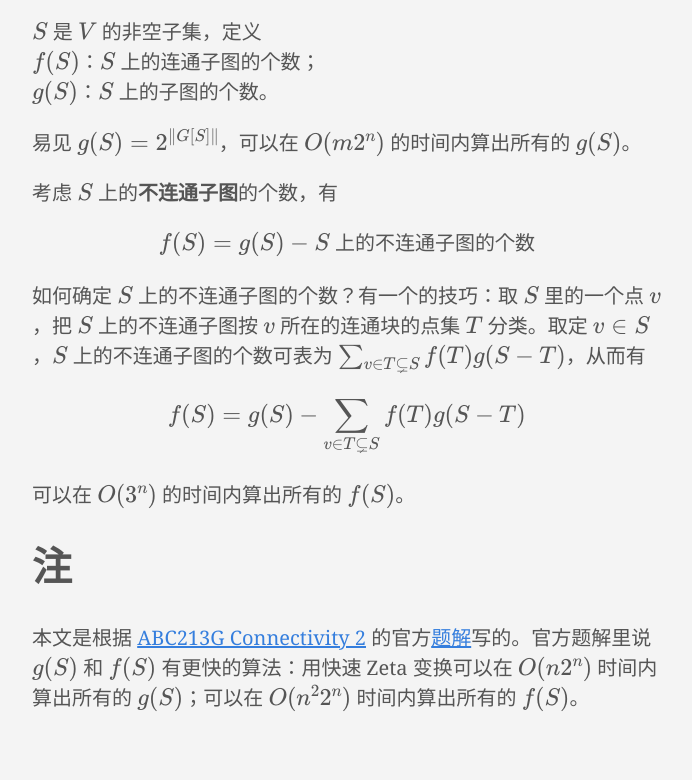
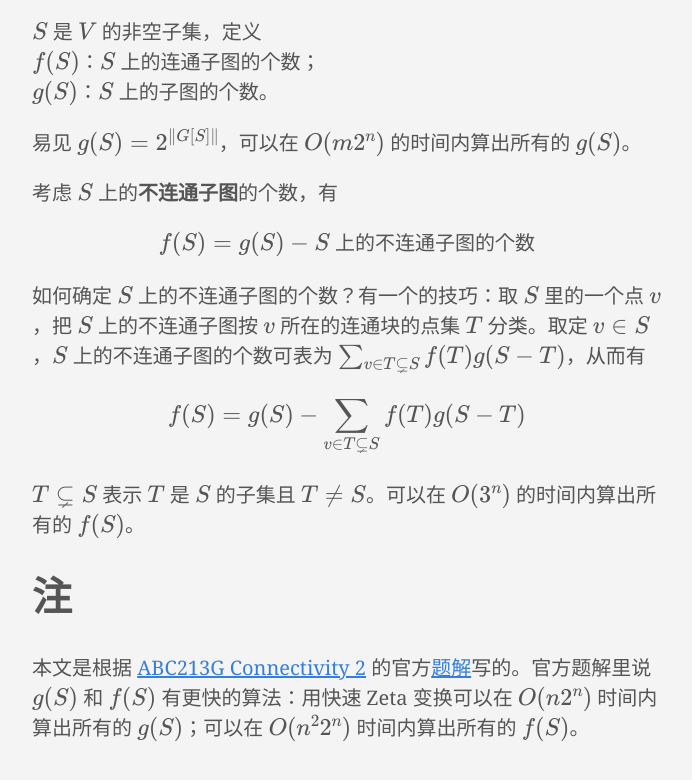
Before and after one commit to GoBigorGoHome/GoBigorGoHome.github.io, a plain HTML site: page posts/subgraph-counting/index.html in a window 1280 px wide. Shown: the part 835-1615 px from the top of the page, without its empty margins (112-804 px from the left). Drawn offline with nearby package versions, Linux system fonts and the light colour scheme.

Commit message:
rebuilding site Wed, Sep  1, 2021  3:49:02 PM

```diff
--- a/posts/subgraph-counting/index.html
+++ b/posts/subgraph-counting/index.html
@@ -38,7 +38,7 @@
 <meta itemprop="name" content="Connected Subgraphs Counting">
 <meta itemprop="description" content="一个简单的计数问题。"><meta itemprop="datePublished" content="2021-08-31T00:08:53+08:00" />
 <meta itemprop="dateModified" content="2021-08-31T00:08:53+08:00" />
-<meta itemprop="wordCount" content="129">
+<meta itemprop="wordCount" content="138">
 <meta itemprop="keywords" content="" /><meta name="twitter:card" content="summary"/>
 <meta name="twitter:title" content="Connected Subgraphs Counting"/>
 <meta name="twitter:description" content="一个简单的计数问题。"/>
@@ -198,7 +198,7 @@
 f(S) = g(S) - \text{$S$ 上的不连通子图的个数}
 \]</span> 如何确定 <span class="math inline">\(S\)</span> 上的不连通子图的个数？有一个的技巧：取 <span class="math inline">\(S\)</span> 里的一个点 <span class="math inline">\(v\)</span>，把 <span class="math inline">\(S\)</span> 上的不连通子图按 <span class="math inline">\(v\)</span> 所在的连通块的点集 <span class="math inline">\(T\)</span> 分类。取定 <span class="math inline">\(v \in S\)</span>，<span class="math inline">\(S\)</span> 上的不连通子图的个数可表为 <span class="math inline">\(\sum_{v \in T\subne S} f(T) g(S - T)\)</span>，从而有 <span class="math display">\[
 f(S) = g(S) - \sum_{v \in T\subne S} f(T) g(S - T)
-\]</span> 可以在 <span class="math inline">\(O(3^n)\)</span> 的时间内算出所有的 <span class="math inline">\(f(S)\)</span>。</p>
+\]</span> <span class="math inline">\(T \subne S\)</span> 表示 <span class="math inline">\(T\)</span> 是 <span class="math inline">\(S\)</span> 的子集且 <span class="math inline">\(T\ne S\)</span>。可以在 <span class="math inline">\(O(3^n)\)</span> 的时间内算出所有的 <span class="math inline">\(f(S)\)</span>。</p>
 <h1 id="注">注</h1>
 <p>本文是根据 <a href="https://atcoder.jp/contests/abc213/tasks/abc213_g">ABC213G Connectivity 2</a> 的官方<a href="https://atcoder.jp/contests/abc213/editorial/2414">题解</a>写的。官方题解里说 <span class="math inline">\(g(S)\)</span> 和 <span class="math inline">\(f(S)\)</span> 有更快的算法：用快速 Zeta 变换可以在 <span class="math inline">\(O(n2^n)\)</span> 时间内算出所有的 <span class="math inline">\(g(S)\)</span>；可以在 <span class="math inline">\(O(n^22^n)\)</span> 时间内算出所有的 <span class="math inline">\(f(S)\)</span>。</p>
 <ul class="pa0">
```
